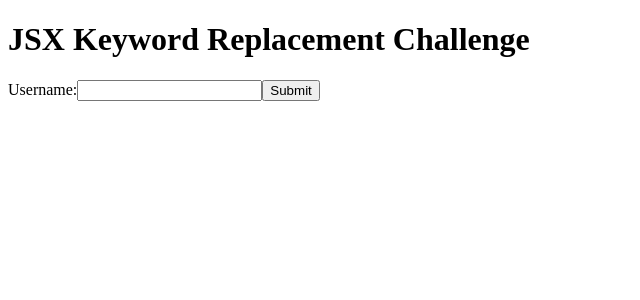
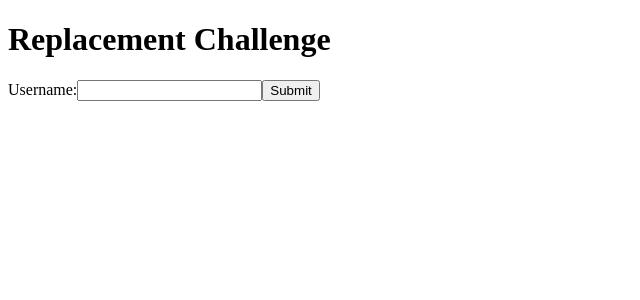
Before and after one commit to acciojob/debugging-challenge-react-ManimehalaiAnandaraj, a React app: page / in a window 1280 px wide. Shown: the top 300 px of the page, without its empty margins (0-640 px from the left). Built offline with nearby package versions, Linux system fonts and the light colour scheme.

Commit message:
Completed assignment

```diff
--- a/src/components/App.js
+++ b/src/components/App.js
@@ -1,7 +1,7 @@
 import React, { useState } from "react";
 
 function App() {
-  const [title, setTitle] = useState("JSX Keyword Replacement Challenge");
+  const [title, setTitle] = useState("Replacement Challenge");
   const [username, setUsername] = useState("");
 
   const handleClick = () => alert("Button Clicked");
```
